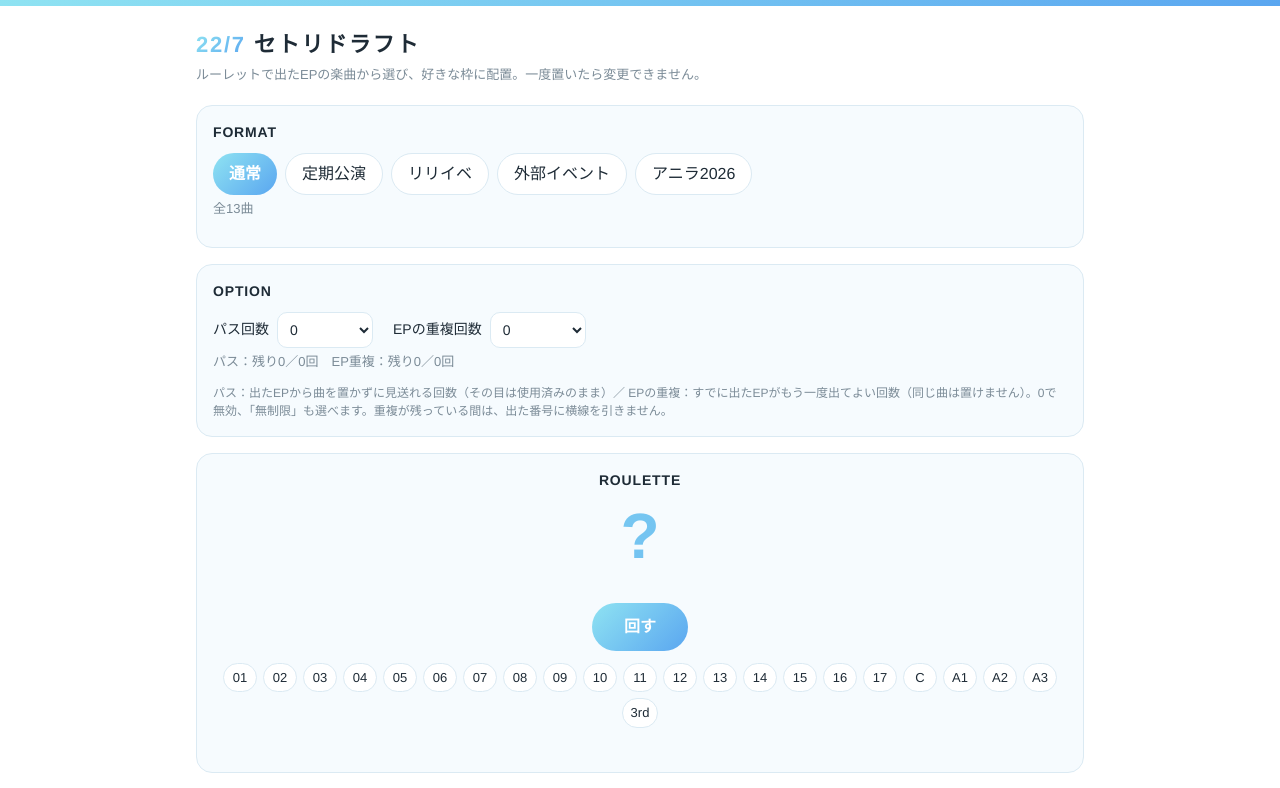
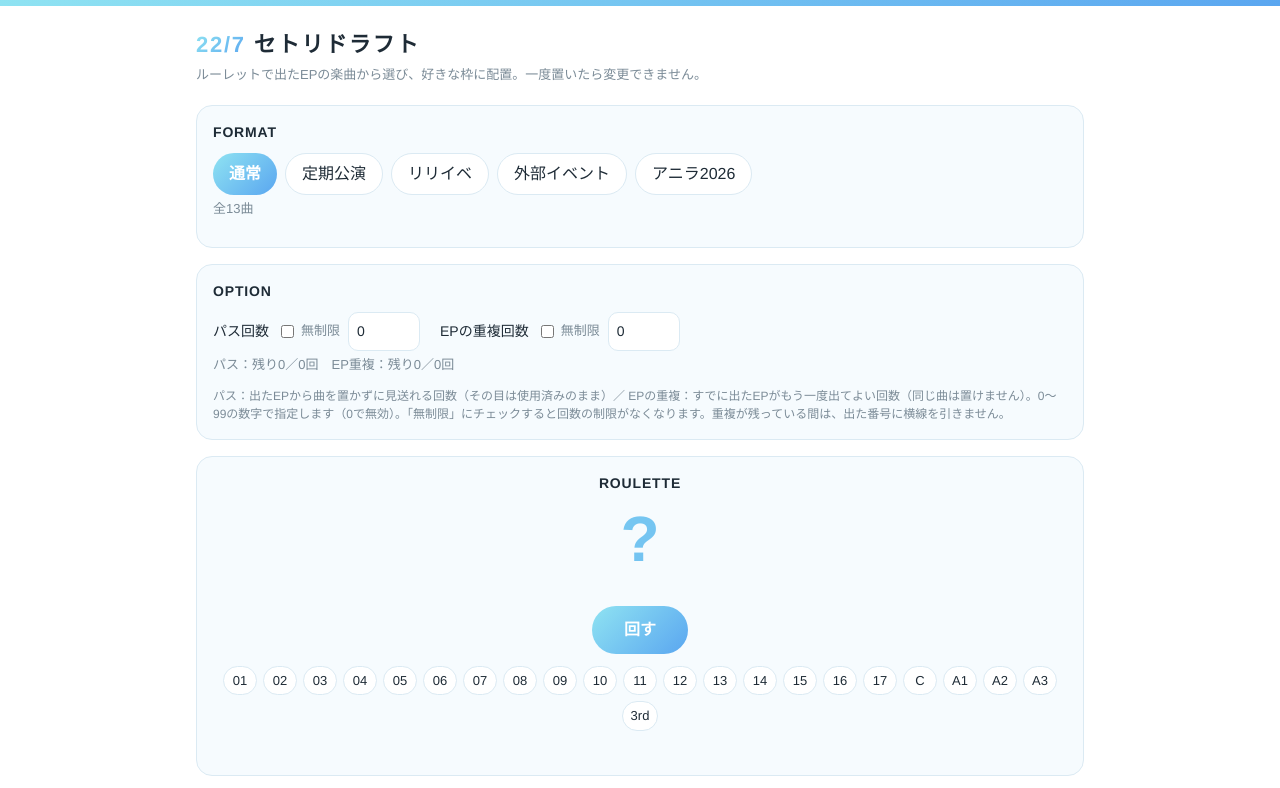
Before and after one commit to isshi89/22_7_Setlist_Draft, a plain HTML site: page index.html in a window 1280 px wide. Shown: the top 788 px of the page. Drawn offline with Linux system fonts and the light colour scheme.

Commit message:
fixtims2

```diff
--- a/index.html
+++ b/index.html
@@ -26,13 +26,17 @@
   <section class="card">
     <h2>OPTION</h2>
     <div class="opts">
-      <label>パス回数 <select id="optPass"></select></label>   <!-- 選択肢はscript.jsが生成 -->
-      <label>EPの重複回数 <select id="optDup"></select></label>   <!-- 選択肢はscript.jsが生成 -->
+      <div class="opt"><span>パス回数</span>
+        <label class="unl"><input type="checkbox" id="optPassInf"> 無制限</label>
+        <input type="number" id="optPass" min="0" max="99" value="0"></div>
+      <div class="opt"><span>EPの重複回数</span>
+        <label class="unl"><input type="checkbox" id="optDupInf"> 無制限</label>
+        <input type="number" id="optDup" min="0" max="99" value="0"></div>
     </div>
     <div class="msg left" id="odesc"></div>     <!-- 残り回数の表示 -->
     <div class="note">
       パス：出たEPから曲を置かずに見送れる回数（その目は使用済みのまま）／
-      EPの重複：すでに出たEPがもう一度出てよい回数（同じ曲は置けません）。0で無効、「無制限」も選べます。重複が残っている間は、出た番号に横線を引きません。
+      EPの重複：すでに出たEPがもう一度出てよい回数（同じ曲は置けません）。0〜99の数字で指定します（0で無効）。「無制限」にチェックすると回数の制限がなくなります。重複が残っている間は、出た番号に横線を引きません。
     </div>
   </section>
 
--- a/script.js
+++ b/script.js
@@ -55,7 +55,6 @@ function applyFormat() {
 
 const STORAGE_KEY = "s227v3";                 // 進行状況の保存キー（ブラウザのlocalStorage）
 const SITE_TITLE = "22/7セトリドラフト";     // 画像のタイトルのベース
-const OPT_MAX = 30;                         // オプションで選べる回数の上限（0〜この値。別に「無制限」も選べる）
 const SPIN_FRAMES = 22;                     // ルーレットの切り替え回数
 const SPIN_INTERVAL = 70;                   // 切り替え間隔（ミリ秒）。大きいほどゆっくり
 const RESET_CONFIRM_MS = 3000;              // リセット確認の受付時間（ミリ秒）
@@ -150,9 +149,13 @@ function render() {
   $("fdesc").textContent = `全${SLOT_IDS.length}曲` + (started ? "　（フォーマットを変えるにはリセットしてください）" : "");
 
   // オプション（ドラフトが始まったら固定。変えるにはリセット）
-  $("optPass").value = String(S.opt.pass);
-  $("optDup").value = String(S.opt.dup);
-  $("optPass").disabled = $("optDup").disabled = started;
+  [["Pass", S.opt.pass], ["Dup", S.opt.dup]].forEach(([n, v]) => {
+    const num = $("opt" + n), inf = $("opt" + n + "Inf");
+    inf.checked = v < 0;                                          // 無制限（-1）のときチェック
+    if (v >= 0 && document.activeElement !== num) num.value = v;  // 入力中は上書きしない
+    num.disabled = started || v < 0;                              // 無制限のときは数字欄を使えない
+    inf.disabled = started;
+  });
   const passLeft = optLeft(S.opt.pass, S.passUsed);
   const dupLeft = optLeft(S.opt.dup, S.dupUsed) > 0;   // true の間は、出た目も横線を引かない
   const leftText = (limit, used) => (limit < 0 ? "無制限" : `残り${limit - used}／${limit}回`);
@@ -263,9 +266,15 @@ $("pass").onclick = () => {
   render();
 };
 
-// オプションの回数選択：変更したら保存（開始前だけ選べる）
-$("optPass").onchange = e => { S.opt.pass = parseInt(e.target.value, 10); render(); };
-$("optDup").onchange  = e => { S.opt.dup  = parseInt(e.target.value, 10); render(); };
+// オプションの回数：数字欄（0〜99）と「無制限」チェック。変更のたびに保存（開始前だけ操作できる）
+const readCount = el => Math.min(99, Math.max(0, parseInt(el.value, 10) || 0));
+[["Pass", "pass"], ["Dup", "dup"]].forEach(([n, key]) => {
+  $("opt" + n).oninput = e => { S.opt[key] = readCount(e.target); render(); };
+  $("opt" + n + "Inf").onchange = e => {
+    S.opt[key] = e.target.checked ? -1 : readCount($("opt" + n));   // チェックを外すと、数字欄の値に戻る
+    render();
+  };
+});
 
 // ソロ枠のメンバー名：入力のたびに保存（render()は呼ばない＝入力中にカーソルが飛ばない）
 $("list").oninput = e => {
@@ -407,12 +416,6 @@ $("img").onclick = async () => {
 /* ---------------------------------------------------------
    7. 起動
    --------------------------------------------------------- */
-// オプションの選択肢を作る：無制限（-1）→ 0 → 1 … OPT_MAX
-["optPass", "optDup"].forEach(id => {
-  $(id).innerHTML = `<option value="-1">無制限</option>` +
-    Array.from({ length: OPT_MAX + 1 }, (_, i) => `<option value="${i}">${i}</option>`).join("");
-});
-
 restore();       // 前回の続きを復元
 applyFormat();   // 選択中のフォーマットから枠を作る
 render();    // 画面を描画
--- a/style.css
+++ b/style.css
@@ -107,13 +107,14 @@ input[type=text] {
 
 /* ---------- オプション ---------- */
 .opts { display: flex; flex-wrap: wrap; gap: 20px; }
-.opts label { display: flex; align-items: center; gap: 8px; font-size: 14px; }
-select, input[type=number] {
-  min-width: 96px; padding: 8px; font: inherit;
+.opt { display: flex; align-items: center; gap: 8px; font-size: 14px; }
+.opt .unl { display: flex; align-items: center; gap: 4px; font-size: 13px; color: var(--mute); }
+input[type=number] {
+  width: 72px; padding: 8px; font: inherit;
   border: 1px solid var(--line); border-radius: 10px;
   background: var(--bg); color: var(--ink);
 }
-input:disabled, select:disabled { opacity: .5; }
+input:disabled { opacity: .5; }
 .note { font-size: 12px; color: var(--mute); margin-top: 6px; }
 
 /* ---------- 曲の選択 ---------- */
```
Also changed, not shown: 1 other file.
